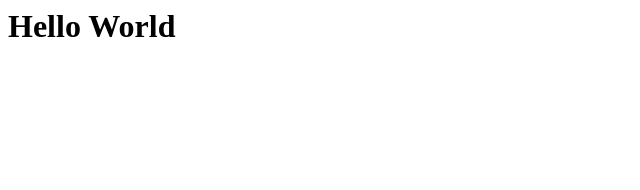
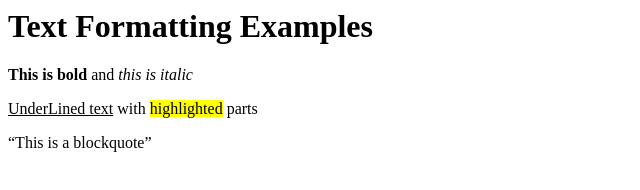
Before and after one commit to GharbiALI/version-control-practice, a plain HTML site: page first_page.html in a window 1280 px wide. Shown: the whole page, without its empty margins (0-640 px from the left). Drawn offline with Linux system fonts and the light colour scheme.

Commit message:
Add text formatting examples

```diff
--- a/first_page.html
+++ b/first_page.html
@@ -3,6 +3,9 @@
 		<title>HTML</title>
 	</head>
 	<body>
-		<h1>Hello World</h1>
+		<h1>Text Formatting Examples</h1>
+		<p><strong>This is bold</strong> and <em>this is italic</em></p>
+		<p><u>UnderLined text</u> with <mark>highlighted</mark> parts</p>
+		<p><q>This is a blockquote</q></p>
 	</body>
 </html>
```
